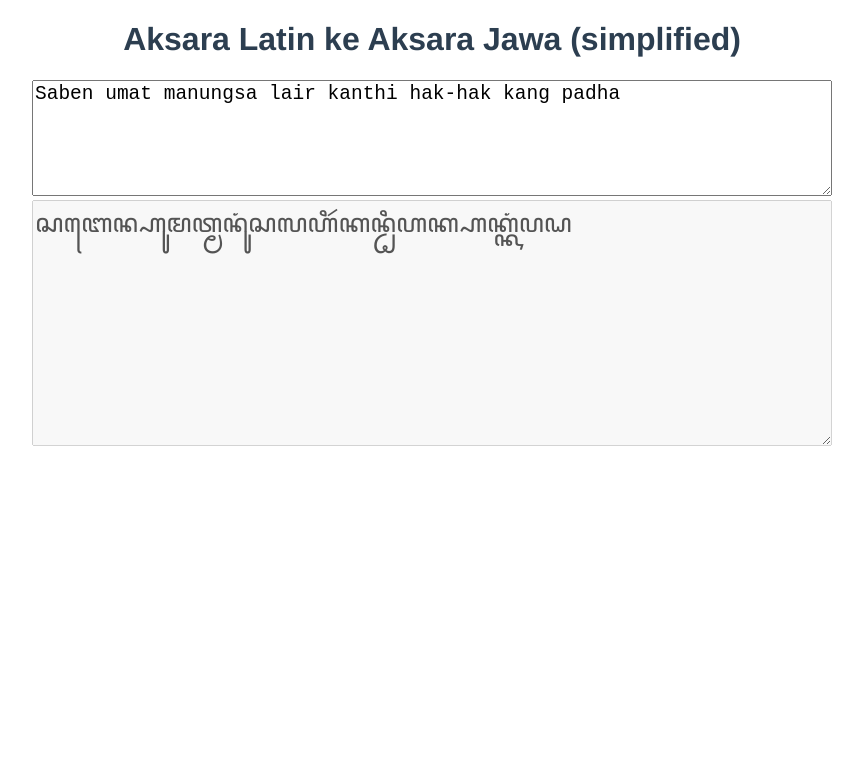
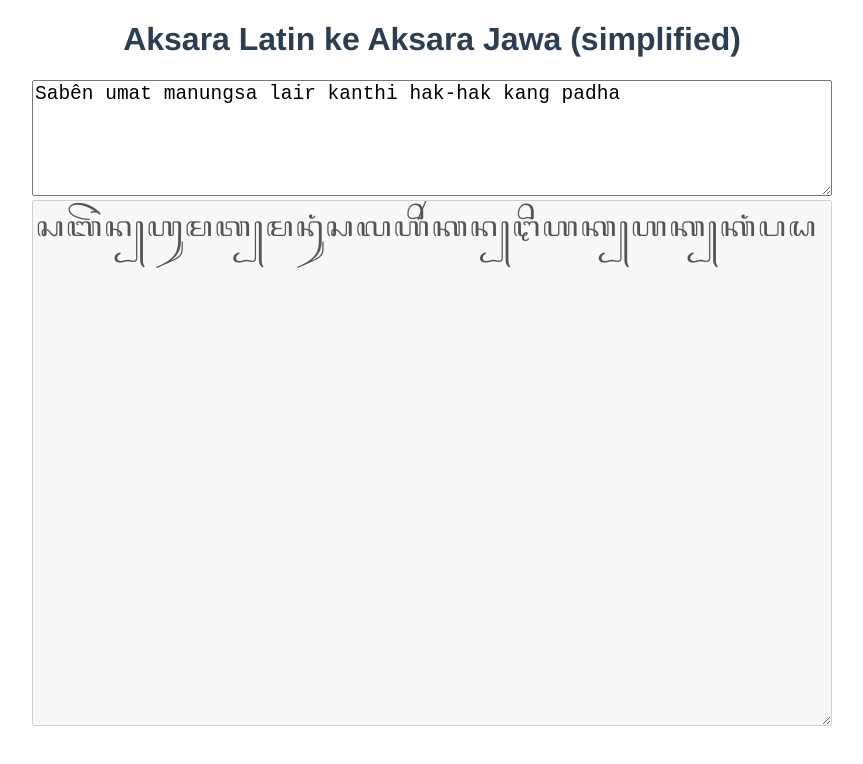
Before and after one commit to stoikal/carakan, a Vue app: page / in a window 1280 px wide. Shown: the top 764 px of the page, without its empty margins (208-1071 px from the left). Built offline with nearby package versions, Linux system fonts and the light colour scheme.

Commit message:
add fonts: noto, tuladha jejeg

```diff
--- a/src/App.vue
+++ b/src/App.vue
@@ -15,7 +15,7 @@ export default Vue.extend({
   name: 'App',
   data() {
     return {
-      inputText: 'Saben umat manungsa lair kanthi hak-hak kang padha'
+      inputText: 'Sabên umat manungsa lair kanthi hak-hak kang padha'
     }
   },
   computed: {
@@ -34,6 +34,16 @@ export default Vue.extend({
 </script>
 
 <style>
+@font-face {
+  font-family: "NotoSansJavanese";
+  src: url("./assets/NotoSansJavanese-Regular.ttf");
+}
+
+@font-face {
+  font-family: "TuladhaJejeg";
+  src: url("./assets/TuladhaJejeg_gr.ttf");
+}
+
 * {
   box-sizing: border-box;
 }
@@ -58,4 +68,8 @@ textarea {
 #input-text {
   font-size: 1.5em;
 }
+
+#output-text {
+  font-family: TuladhaJejeg, sans-serif;
+}
 </style>
```
Also changed, not shown: src/assets/NotoSansJavanese-Regular.ttf (added), src/assets/TuladhaJejeg_gr.ttf (added).
